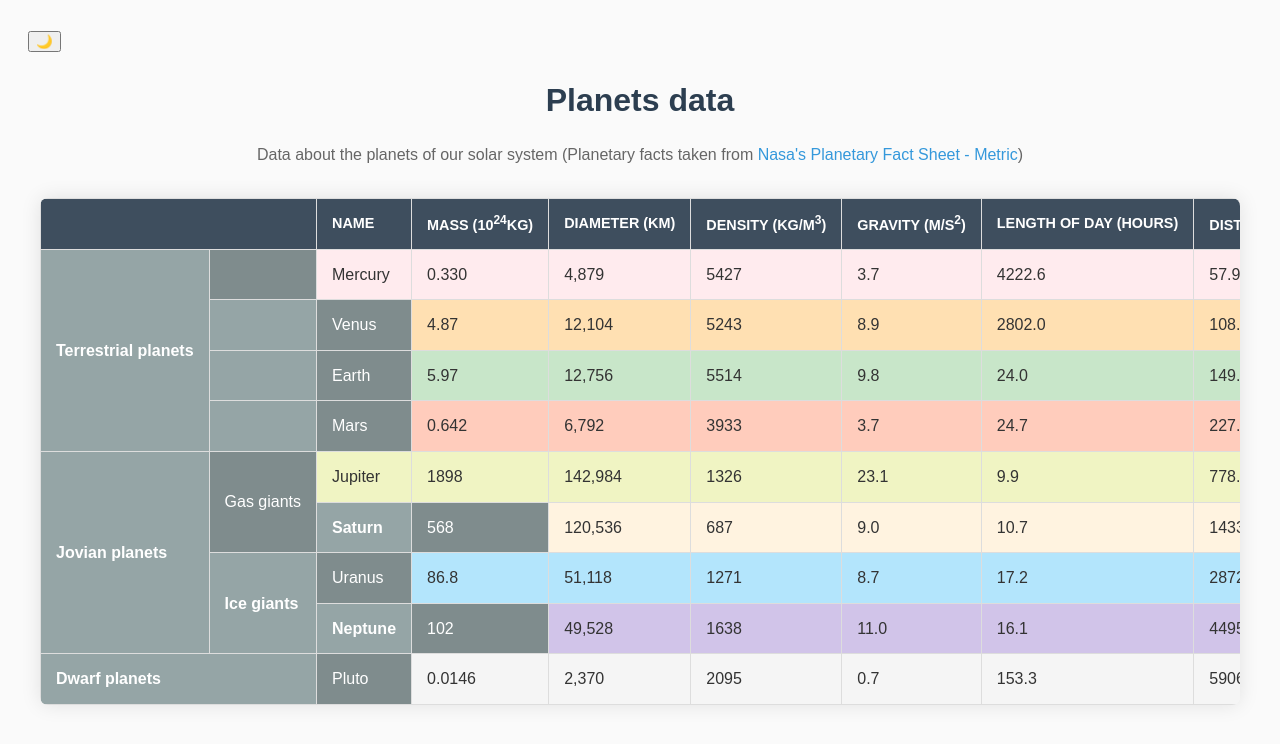
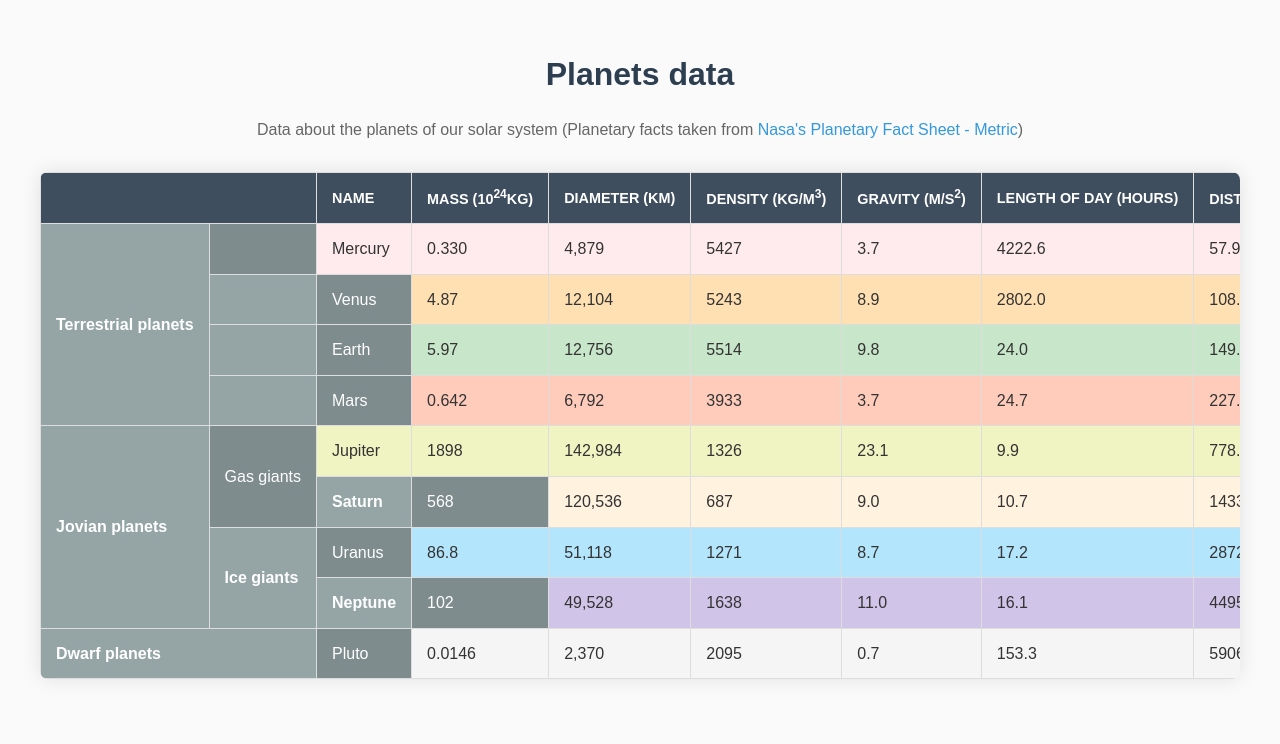
Before and after one commit to Balagovind-8/Planet-data, a plain HTML site: page index.html in a window 1280 px wide. Drawn offline with Linux system fonts and the light colour scheme.

Commit message:
Update index.html

```diff
--- a/index.html
+++ b/index.html
@@ -8,7 +8,7 @@
 </head>
 <body>
     <div class="mode-toggle">
-        <button id="toggle-mode" onclick="toggleMode()">🌙</button>
+
     </div>
 
     <h1>Planets data</h1>
```
